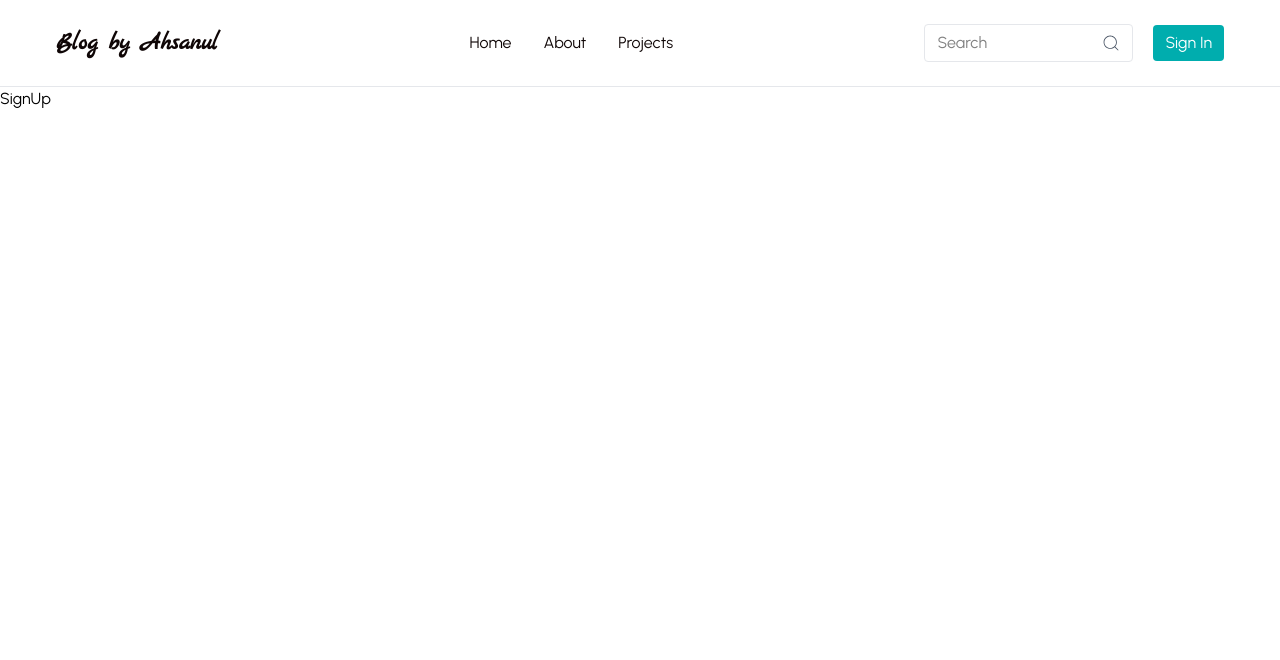
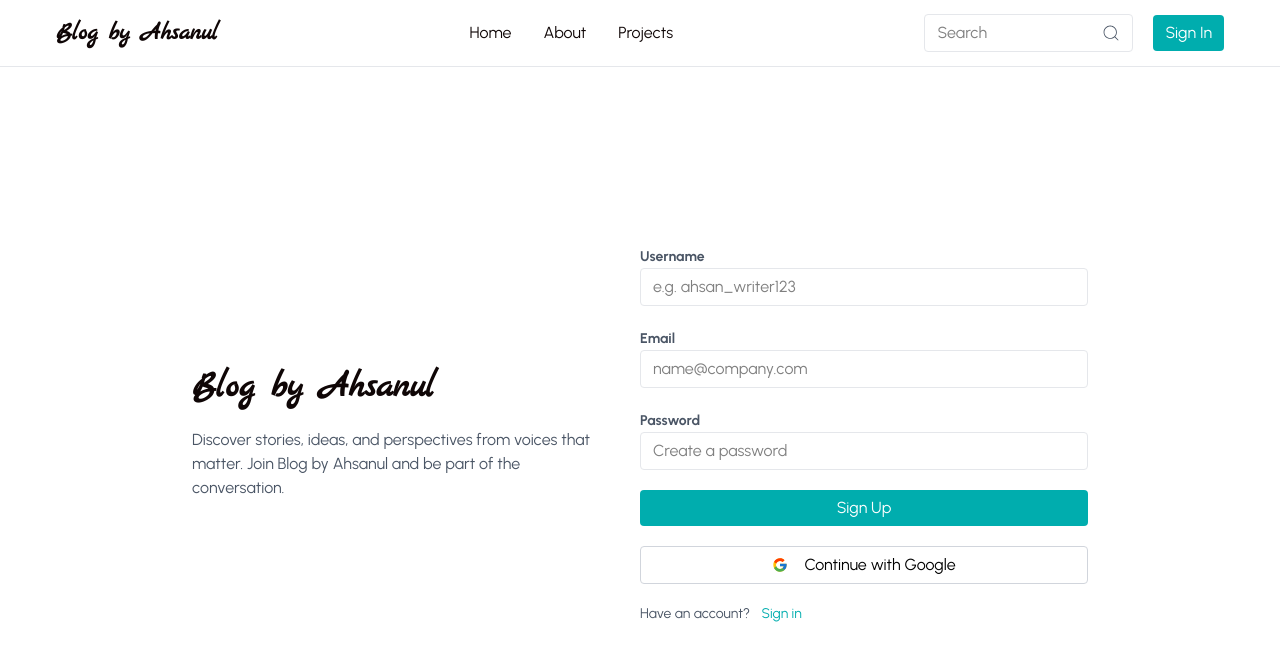
Before and after one commit to ahsanul0185/mern-blog, a React (Vite) app in the folder client/: page /sign-up in a window 1280 px wide. Shown: the top 660 px of the page. Built offline with nearby package versions, Linux system fonts and the light colour scheme.

Commit message:
completed creating sign up form

```diff
--- a/client/src/App.jsx
+++ b/client/src/App.jsx
@@ -6,17 +6,13 @@ import SignUp from "./pages/SignUp";
 import Dashboard from "./pages/Dashboard";
 import Projects from "./pages/Projects";
 import Header from "./components/Header";
-import MobileMenu2 from "./components/MobileMenu2";
-import { useState } from "react";
 
 const App = () => {
 
-    const [isMenuOpen, setIsMenuOpen] = useState(false);
 
   return (
     <BrowserRouter>
-      <Header setIsMenuOpen={setIsMenuOpen}/>
-      <MobileMenu2 isMenuOpen={isMenuOpen} setIsMenuOpen={setIsMenuOpen}/>
+      <Header />
       <Routes>
           <Route path="/" element={<Home />}/>
           <Route path="/about" element={<About />}/>
--- a/client/src/components/Header.jsx
+++ b/client/src/components/Header.jsx
@@ -1,17 +1,21 @@
-import React from "react";
+import React, { useState } from "react";
 import { Link, NavLink } from "react-router-dom";
 import { CiSearch } from "react-icons/ci";
 import MobileMenu from "./MobileMenu";
 import { IoIosMenu } from "react-icons/io";
+import Logo from "./Logo";
+import MobileMenu2 from "./MobileMenu2";
 
-const Header = ({setIsMenuOpen}) => {
+const Header = () => {
+
+      const [isMenuOpen, setIsMenuOpen] = useState(false);
+
   return (
+    <header className="sticky left-0 top-0 w-full bg-white">
     <div className="border-b border-b-gray-200">
-      <div className="default-padding flex gap-2 justify-between items-center">
+      <div className="default-padding flex gap-2 justify-between items-center py-3.5">
         <Link to="/">
-          <h2 className="font-logo text-xl md:text-2xl font-bold text-dark select-none">
-            Blog by Ahsanul
-          </h2>
+          <Logo />
         </Link>
 
         <nav id="desktop-nav" className="hidden md:flex gap-4 md:gap-8 text-dark">
@@ -38,7 +42,7 @@ const Header = ({setIsMenuOpen}) => {
             <CiSearch />
           </button>
 
-          <Link to="/sign-in" className="bg-primary hover:bg-primaryDark duration-200 px-3 py-1.5 text-white rounded cursor-pointer text-sm md:text-base">
+          <Link to="/sign-in" className="button-primary">
             Sign In
           </Link>
 
@@ -50,6 +54,8 @@ const Header = ({setIsMenuOpen}) => {
         </div>
       </div>
     </div>
+    <MobileMenu2 isMenuOpen={isMenuOpen} setIsMenuOpen={setIsMenuOpen}/>
+    </header>
   );
 };
 
--- /dev/null
+++ b/client/src/components/Logo.jsx
@@ -0,0 +1,11 @@
+import React from "react";
+
+const Logo = ({className}) => {
+  return (
+    <h2 className={`font-logo text-xl md:text-2xl font-bold text-dark select-none ${className}`}>
+      Blog by Ahsanul
+    </h2>
+  );
+};
+
+export default Logo;
--- a/client/src/index.css
+++ b/client/src/index.css
@@ -15,6 +15,10 @@
 
   .input-field-style {
     @apply border rounded border-gray-200 outline-none focus:border-primary w-full px-3 py-1.5;
+  }
+
+  .button-primary {
+    @apply bg-primary hover:bg-primaryDark duration-200 px-3 py-1.5 text-white rounded cursor-pointer text-sm md:text-base;
   }
 }
 
--- a/client/src/pages/SignIn.jsx
+++ b/client/src/pages/SignIn.jsx
@@ -2,7 +2,7 @@ import React from 'react'
 
 const SignIn = () => {
   return (
-    <div>SignIn</div>
+    <div className='default-padding'>SignIn</div>
   )
 }
 
--- a/client/src/pages/SignUp.jsx
+++ b/client/src/pages/SignUp.jsx
@@ -1,9 +1,47 @@
-import React from 'react'
+import React from "react";
+import Logo from "../components/Logo";
+import { FcGoogle } from "react-icons/fc";
+import { Link } from "react-router-dom";
 
 const SignUp = () => {
   return (
-    <div>SignUp</div>
-  )
-}
+    <div className="default-padding min-h-[calc(100vh-67px)] grid place-items-center">
+      <div className="flex flex-col md:flex-row justify-center place-items-center max-w-4xl gap-12">
+        <div>
+          <Logo className="text-4xl md:text-4xl" />
+          <p className="mt-5 text-gray-600">
+            Discover stories, ideas, and perspectives from voices that matter.
+            Join Blog by Ahsanul and be part of the conversation.
+          </p>
+        </div>
 
-export default SignUp
+        <div className="w-full md:w-1/2 shrink-0">
+          <form className="flex flex-col gap-5">
+            <div>
+              <label htmlFor="username" className="text-sm text-gray-600 font-bold">Username</label>
+              <input id="username" type="text" className="input-field-style" placeholder="e.g. ahsan_writer123"/>
+            </div>
+            <div>
+              <label htmlFor="email" className="text-sm text-gray-600 font-bold">Email</label>
+              <input id="email" type="email" className="input-field-style" placeholder="name@company.com"/>
+            </div>
+            <div>
+              <label htmlFor="password" className="text-sm text-gray-600 font-bold">Password</label>
+              <input id="password" type="text" className="input-field-style" placeholder="Create a password"/>
+            </div>
+            <button type="submit" className="button-primary py-1.5">
+              Sign Up
+            </button>
+          </form>
+
+          <button className="px-3 py-1.5 flex justify-center items-center gap-4 border border-gray-300 cursor-pointer hover:bg-gray-100 rounded w-full mt-5 duration-200"> <FcGoogle /> Continue with Google</button>
+
+
+          <p className="text-gray-600 text-sm mt-5">Have an account? <Link to="/sign-in" className="text-primary ml-2">Sign in</Link></p>
+        </div>
+      </div>
+    </div>
+  );
+};
+
+export default SignUp;
```
